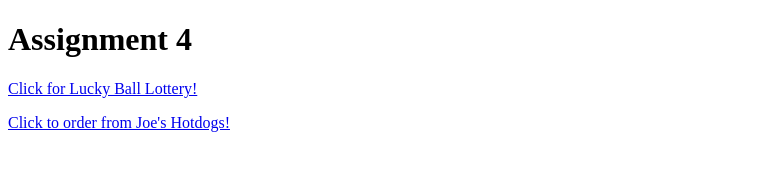
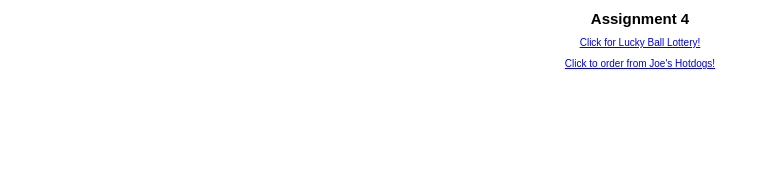
Before and after one commit to catherinelawliss/assignment4, a plain HTML site: page index.html in a window 1280 px wide. Shown: the whole page, without its empty margins (0-770 px from the left). Drawn offline with Linux system fonts and the light colour scheme.

Commit message:
Update index.html

```diff
--- a/index.html
+++ b/index.html
@@ -2,6 +2,21 @@
 <html>
 <head>
 	<title> Assignment 4 </title>
+	<style>
+		body
+		{
+			text-align: center;
+			font-family: sans-serif;
+		}
+		h1
+		{
+			font-size: 15px;
+		}
+		p
+		{
+			font-size: 10px;
+		}
+	</style>
 </head>
 <body>
 	<h1> Assignment 4 </h1>
```
